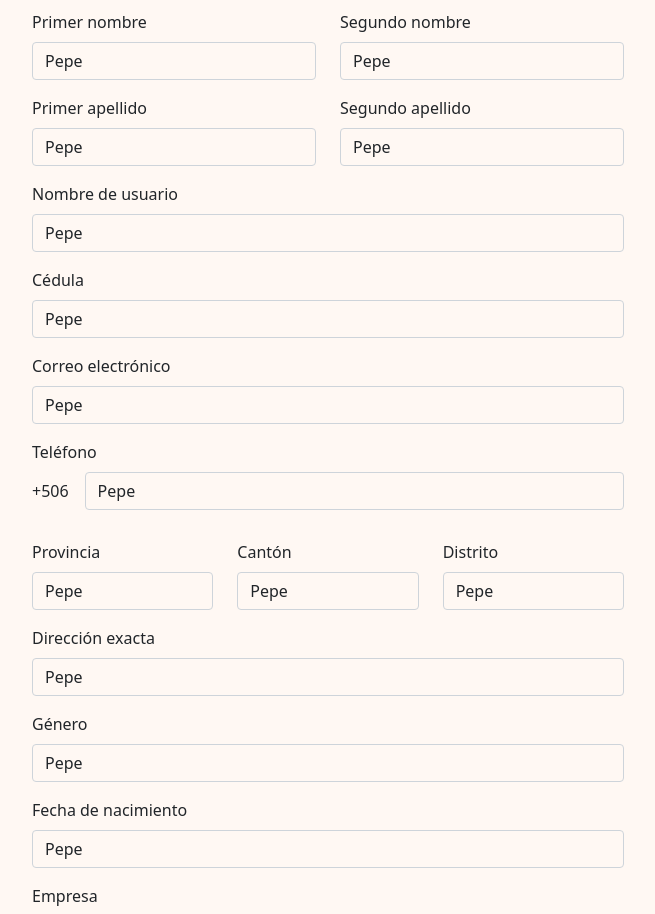
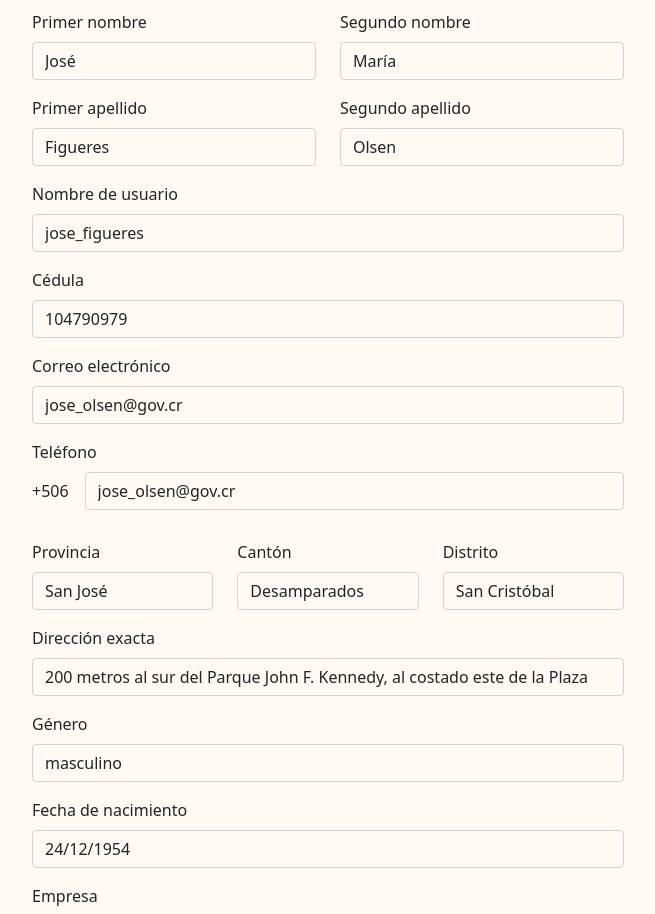
Before and after one commit to braunnymadrigal/Infinipay-CO, a Vue app in the folder front-end/: page /MyProfile in a window 1280 px wide. Shown: the part 100-1014 px from the top of the page, without its empty margins (312-967 px from the left). Built offline with nearby package versions, Linux system fonts and the light colour scheme.

Commit message:
listo la data profile
esta se va a utilizar como contenedor del getProfile del backend

```diff
--- a/front-end/src/components/MyProfile.vue
+++ b/front-end/src/components/MyProfile.vue
@@ -6,7 +6,7 @@
       Mi perfil
     </h1>
 
-    <form @submit.prevent="submitForm">
+    <form @submit.prevent="editExample">
       <div class="row mb-3 justify-content-center" style="margin-top: 30px;">
         <div class="col-md-6 col-lg-6">
           <label
@@ -18,7 +18,7 @@
             class="form-control bg-transparent"
             type="text"
             id="firstName"
-            v-model="user.userId"
+            v-model="profile.firstName"
             readonly
           >
         </div>
@@ -32,7 +32,7 @@
             class="form-control bg-transparent"
             type="text"
             id="secondName"
-            v-model="user.userId"
+            v-model="profile.secondName"
             readonly
           >
         </div>
@@ -49,7 +49,7 @@
             class="form-control bg-transparent"
             type="text"
             id="fistLastName"
-            v-model="user.userId"
+            v-model="profile.firstLastName"
             readonly
           >
         </div>
@@ -63,7 +63,7 @@
             class="form-control bg-transparent"
             type="text"
             id="secondLastName"
-            v-model="user.userId"
+            v-model="profile.secondLastName"
             readonly
           >
         </div>
@@ -79,7 +79,7 @@
           class="form-control bg-transparent"
           type="text"
           id="username"
-          v-model="user.userId"
+          v-model="profile.username"
           readonly
         >
       </div>
@@ -94,7 +94,7 @@
           class="form-control bg-transparent"
           type="text"
           id="identityDocument"
-          v-model="user.userId"
+          v-model="profile.identityDocument"
           readonly
         >
       </div>
@@ -109,7 +109,7 @@
           class="form-control bg-transparent"
           type="text"
           id="email"
-          v-model="user.userId"
+          v-model="profile.email"
           readonly
         >
       </div>
@@ -126,7 +126,7 @@
             class="form-control bg-transparent"
             type="text"
             id="phoneNumber"
-            v-model="user.userId"
+            v-model="profile.email"
             readonly
           >
         </div>
@@ -143,7 +143,7 @@
             class="form-control bg-transparent"
             type="text"
             id="province"
-            v-model="user.userId"
+            v-model="profile.province"
             readonly
           >
         </div>
@@ -157,7 +157,7 @@
             class="form-control bg-transparent"
             type="text"
             id="canton"
-            v-model="user.userId"
+            v-model="profile.canton"
             readonly
           >
         </div>
@@ -171,7 +171,7 @@
             class="form-control bg-transparent"
             type="text"
             id="district"
-            v-model="user.userId"
+            v-model="profile.district"
             readonly
           >
         </div>
@@ -187,7 +187,7 @@
           class="form-control bg-transparent"
           type="text"
           id="exactAddress"
-          v-model="user.userId"
+          v-model="profile.exactAddress"
           readonly
         >
       </div>
@@ -202,7 +202,7 @@
           class="form-control bg-transparent"
           type="text"
           id="gender"
-          v-model="user.userId"
+          v-model="profile.gender"
           readonly
         >
       </div>
@@ -217,7 +217,7 @@
           class="form-control bg-transparent"
           type="text"
           id="birthDate"
-          v-model="user.userId"
+          v-model="profile.birthDate"
           readonly
         >
       </div>
@@ -232,7 +232,7 @@
           class="form-control bg-transparent"
           type="text"
           id="companyName"
-          v-model="user.userId"
+          v-model="profile.companyName"
           readonly
         >
       </div>
@@ -247,7 +247,7 @@
           class="form-control bg-transparent"
           type="text"
           id="companyRole"
-          v-model="user.userId"
+          v-model="profile.companyRole"
           readonly
         >
       </div>
@@ -272,12 +272,29 @@ export default {
   },
   data() {
     return {
-      user: { userId: "Pepe", userPassword: "" },
+      profile: {
+        firstName: "José",
+        secondName: "María",
+        firstLastName: "Figueres",
+        secondLastName: "Olsen",
+        username: "jose_figueres",
+        identityDocument: "104790979",
+        email: "jose_olsen@gov.cr",
+        phoneNumber: "61606467",
+        province: "San José",
+        canton: "Desamparados",
+        district: "San Cristóbal",
+        exactAddress: "200 metros al sur del Parque John F. Kennedy, al costado este de la Plaza",
+        gender: "masculino",
+        birthDate: "24/12/1954",
+        companyName: "Cooperativa de Productores de Leche Dos Pinos R.L",
+        companyRole: "empleador",
+      },
     };
   },
   methods: {
-    startLogin() {
-      console.log("Saved:", this.user);
+    editExample() {
+      console.log("Saved:", this.profile);
     },
   },
 };
```
